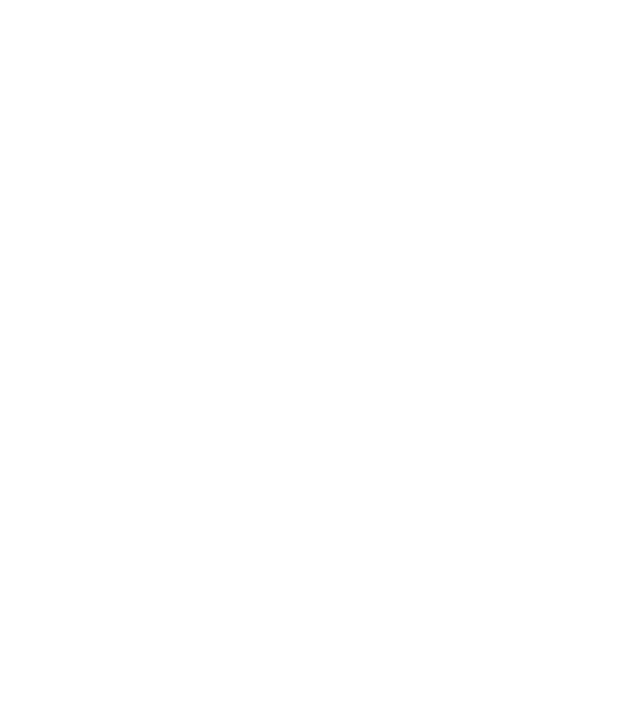
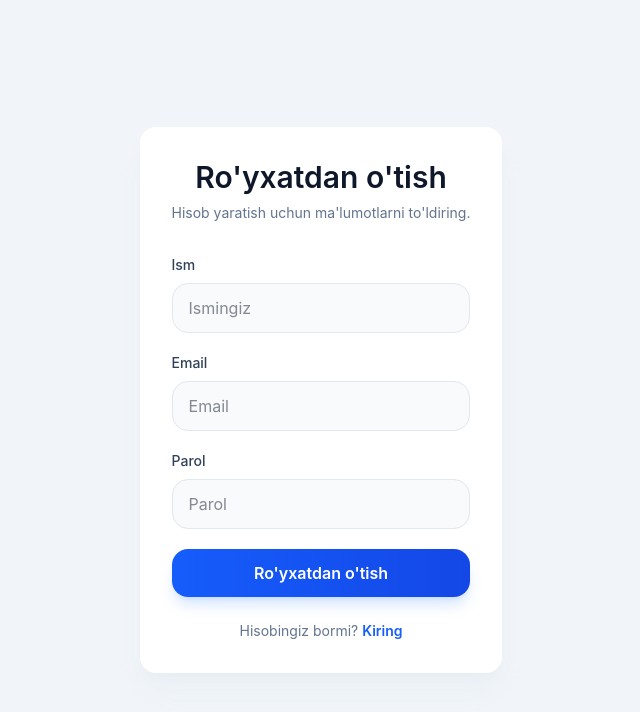
Before and after one commit to gafurovna4-create/LMS-project, a React (Vite) app: page /register in a window 1280 px wide. Before the commit this address had no page. Shown: the top 712 px of the page, without its empty margins (319-959 px from the left). Built offline with nearby package versions, Linux system fonts and the light colour scheme.

Commit message:
register qoshildi

```diff
--- a/package.json
+++ b/package.json
@@ -11,6 +11,7 @@
   },
   "dependencies": {
     "@tailwindcss/vite": "^4.3.2",
+    "axios": "^1.18.1",
     "lucide-react": "^1.23.0",
     "react": "^19.2.7",
     "react-dom": "^19.2.7",
--- a/src/App.jsx
+++ b/src/App.jsx
@@ -2,6 +2,7 @@
 import { Route, Routes } from 'react-router-dom'
 import AuthLayout from './layouts/AuthLayout'
 import Login from './pages/auth/Login'
+import RegisterPage from './pages/auth/Register'
 import DashboardLayout from './layouts/DashboardLayout'
 import Dashboard from './pages/dashboard/Dashboard'
 import Courses from './pages/dashboard/Courses'
@@ -9,17 +10,22 @@
 import MyLearning from './pages/dashboard/MyLearning'
 import Profile from './pages/dashboard/Profile'
 import Settings from './pages/dashboard/Settings'
+import ProtectedRoute from './routes/ProtectedRoute'
+
 
 
 const App = () => {
   return (
     <>
-     <Routes>
+      <Routes>
         <Route element={<AuthLayout />}>
           <Route path="login" element={<Login />} />
+          <Route path="/register" element={<RegisterPage/>} />
         </Route>
 
-        <Route path="/" element={<DashboardLayout />}>
+        <Route path="/" element={<ProtectedRoute>
+          <DashboardLayout />
+        </ProtectedRoute>}>
           <Route path='dashboard' element={<Dashboard />} />
           <Route path='/courses' element={<Courses />} />
           <Route path='/courses/:id' element={<CoursesDetails />} />
@@ -27,8 +33,8 @@
           <Route path="/profile" element={<Profile />} />
           <Route path="/settings" element={<Settings />} />
         </Route>
-
-     </Routes>
+          <Route path='*' element={<p>Not Found 404</p>}/>
+      </Routes>
 
 
 
--- a/src/components/Header.jsx
+++ b/src/components/Header.jsx
@@ -1,8 +1,21 @@
 import React from 'react'
 import { Bell, Search } from "lucide-react";
+import { useAuth } from '../hook/useAuth';
 
 
 function Header() {
+
+  const { user, loading } = useAuth();
+  console.log(user)
+
+  if (loading) return <p>Yuklanmoqda...</p>
+
+  if (!user) {
+    return
+    <p>Siz login qilmagansiz. Iltimos, avval kiring!</p>
+  }
+
+
   return (
     <header className="h-20 bg-white border-b flex items-center justify-between px-8">
       <div className="relative">
@@ -22,13 +35,13 @@
 
         <div className="flex items-center gap-3">
           <img
-            src="https://images.unsplash.com/photo-1573496359142-b8d87734a5a2?q=80&w=200&auto=format&fit=crop"
+            src={user?.avatar}
             className="w-10 h-10 rounded-full object-cover"
             alt="avatar"
           />
           <div>
-            <h3 className="font-medium">Munira</h3>
-            <p className="text-sm text-gray-500">Frontend Student</p>
+            <h3 className="font-medium">{user?.name}</h3>
+            <p className="text-sm text-gray-500">{user?.role}</p>
           </div>
         </div>
       </div>
--- a/src/pages/auth/Login.jsx
+++ b/src/pages/auth/Login.jsx
@@ -1,37 +1,84 @@
-import { useContext } from 'react';
-import { useAuth } from '../../hook/useAuth.jsx';
+import { useContext, useState } from 'react';
+import { useAuth } from '../../hook/useAuth.js';
+import { useNavigate } from 'react-router-dom';
 
 function Login() {
-  const data = useAuth();
+  const [email, setEmail] = useState("");
+  const [password, setPassword] = useState("");
+  const [error, setError] = useState("");
+  const [submitting, setSubmitting] = useState(false);
+
+  const { login } = useAuth();
+  const navigate = useNavigate();
+
+  async function handleSubmit(e) {
+    e.preventDefault();
+    setError("");
+    setSubmitting(true);
+
+    try {
+      await login(email, password);
+      navigate("/dashboard");
+    } catch (error) {
+      setError(error.message);
+    } finally {
+      setSubmitting(false);
+    }
+  }
   return (
     <div className="w-full max-w-md rounded-2xl bg-white p-8 shadow-xl">
-      <h1 className="mb-2 text-3xl font-bold">
-        Welcome Back
-      </h1>
+      <form onSubmit={handleSubmit} className="space-y-5">
+        <div>
+          <h1 className="mb-2 text-3xl font-bold">Kirish</h1>
+          <p className="text-gray-500">Hisobingizga kirish uchun ma'lumotlarni kiriting</p>
+        </div>
 
-      <p className="mb-8 text-gray-500">
-        Login to continue learning.
-      </p>
+        <div>
+          <label htmlFor="email" className="mb-2 block text-sm font-medium text-gray-700">
+            Email
+          </label>
+          <input
+            id="email"
+            name="email"
+            type="email"
+            value={email}
+            onChange={(e) => setEmail(e.target.value)}
+            placeholder="Email"
+            className="w-full rounded-lg border border-gray-300 p-3 outline-none focus:border-blue-500"
+          />
+        </div>
 
-      <form className="space-y-5">
-        <input
-          type="email"
-          placeholder="Email"
-          className="w-full rounded-lg border p-3 outline-none focus:border-blue-500"
-        />
+        <div>
+          <label htmlFor="password" className="mb-2 block text-sm font-medium text-gray-700">
+            Parol
+          </label>
+          <input
+            id="password"
+            name="password"
+            type="password"
+            value={password}
+            onChange={(e) => setPasword(e.target.value)}
+            placeholder="Parol"
+            className="w-full rounded-lg border border-gray-300 p-3 outline-none focus:border-blue-500"
+          />
+        </div>
 
-        <input
-          type="password"
-          placeholder="Password"
-          className="w-full rounded-lg border p-3 outline-none focus:border-blue-500"
-        />
+        {error ? <p className="text-sm text-red-600">{error}</p> : null}
 
         <button
           type="submit"
-          className="w-full rounded-lg bg-blue-600 py-3 text-white hover:bg-blue-700"
+          disabled={submitting}
+          className="w-full rounded-lg bg-linear-to-r from-blue-600 to-blue-700 py-3 text-white font-semibold transition-all duration-300 hover:shadow-lg hover:from-blue-700 hover:to-blue-800 transform hover:scale-105 active:scale-95 disabled:cursor-not-allowed disabled:from-blue-300 disabled:to-blue-400 disabled:hover:scale-100"
         >
-          Login
+          {submitting ? 'Kuting...' : 'Kirish'}
         </button>
+
+        <p className="text-center text-sm text-gray-600">
+          Hisobingiz yo'qmi?{' '}
+          <a href="/register" className="text-blue-600 hover:underline">
+            Ro'yxatdan o'tish
+          </a>
+        </p>
       </form>
     </div>
   );
--- a/src/pages/auth/Register.jsx
+++ b/src/pages/auth/Register.jsx
@@ -1,11 +1,106 @@
-import React from 'react'
+import React, { useState } from 'react';
+import { useNavigate, Link } from 'react-router-dom';
+import { useAuth } from '../../hook/useAuth';
 
-const Register = () => {
+function RegisterPage() {
+  const [name, setName] = useState('');
+  const [email, setEmail] = useState('');
+  const [password, setPassword] = useState('');
+  const [error, setError] = useState('');
+  const [submitting, setSubmitting] = useState(false);
+
+  const { register } = useAuth();
+  const navigate = useNavigate();
+
+  async function handleSubmit(e) {
+    e.preventDefault();
+    setError('');
+    setSubmitting(true);
+
+    try {
+      await register(email, name, password);
+      navigate('/dashboard');
+    } catch (err) {
+      setError(err.message);
+    } finally {
+      setSubmitting(false);
+    }
+  }
+
   return (
-    <div>
+    <div className="min-h-screen flex items-center justify-center bg-slate-100 px-4 py-8">
+      <div className="w-full max-w-md rounded-2xl bg-white p-8 shadow-xl shadow-slate-200/40">
+        <div className="mb-8 text-center">
+          <h2 className="text-3xl font-semibold text-slate-900">Ro'yxatdan o'tish</h2>
+          <p className="mt-2 text-sm text-slate-500">Hisob yaratish uchun ma'lumotlarni to'ldiring.</p>
+        </div>
 
+        <form onSubmit={handleSubmit} className="space-y-5">
+          <div>
+            <label htmlFor="name" className="mb-2 block text-sm font-medium text-slate-700">
+              Ism
+            </label>
+            <input
+              id="name"
+              type="text"
+              placeholder="Ismingiz"
+              value={name}
+              onChange={(e) => setName(e.target.value)}
+              className="w-full rounded-2xl border border-slate-200 bg-slate-50 px-4 py-3 text-slate-900 outline-none transition focus:border-blue-500 focus:bg-white"
+              required
+            />
+          </div>
+
+          <div>
+            <label htmlFor="email" className="mb-2 block text-sm font-medium text-slate-700">
+              Email
+            </label>
+            <input
+              id="email"
+              type="email"
+              placeholder="Email"
+              value={email}
+              onChange={(e) => setEmail(e.target.value)}
+              className="w-full rounded-2xl border border-slate-200 bg-slate-50 px-4 py-3 text-slate-900 outline-none transition focus:border-blue-500 focus:bg-white"
+              required
+            />
+          </div>
+
+          <div>
+            <label htmlFor="password" className="mb-2 block text-sm font-medium text-slate-700">
+              Parol
+            </label>
+            <input
+              id="password"
+              type="password"
+              placeholder="Parol"
+              value={password}
+              onChange={(e) => setPassword(e.target.value)}
+              className="w-full rounded-2xl border border-slate-200 bg-slate-50 px-4 py-3 text-slate-900 outline-none transition focus:border-blue-500 focus:bg-white"
+              required
+            />
+          </div>
+
+          {error && <p className="text-sm text-red-600">{error}</p>}
+
+          <button
+            type="submit"
+            disabled={submitting}
+            className="w-full rounded-2xl bg-linear-to-r from-blue-600 to-blue-700 px-5 py-3 text-base font-semibold text-white shadow-lg shadow-blue-500/20 transition hover:scale-[1.01] disabled:cursor-not-allowed disabled:opacity-60"
+          >
+            {submitting ? 'Kutilmoqda...' : "Ro'yxatdan o'tish"}
+          </button>
+        </form>
+
+        <p className="mt-6 text-center text-sm text-slate-500">
+          Hisobingiz bormi?{' '}
+          <Link to="/login" className="font-semibold text-blue-600 hover:text-blue-700">
+            Kiring
+          </Link>
+        </p>
+      </div>
     </div>
-  )
+  );
 }
 
-export default Register
+export default RegisterPage;
--- a/src/pages/dashboard/Dashboard.jsx
+++ b/src/pages/dashboard/Dashboard.jsx
@@ -1,9 +1,24 @@
+
 import React from 'react'
+import { useAuth } from '../../hook/useAuth'
+import { useLocation, useNavigate } from 'react-router-dom';
 
 const Dashboard = () => {
+  const { logOut, loading } = useAuth();
+  const navigate = useNavigate();
+  const location = useLocation();
+
   return (
+
+
+
     <div>
-      Dashboard
+      <button
+        className='px-8 py-3 rounded-xl bg-linear-to-r from-red-500 to-red-600 text-white font-semibold cursor-pointer shadow-lg hover:shadow-xl hover:from-red-600 hover:to-red-700 transition-all duration-300 transform hover:scale-105 active:scale-95'
+        onClick={() => logOut()}
+      >
+        Logout
+      </button>
     </div>
   )
 }
--- /dev/null
+++ b/src/pages/dashboard/Users.jsx
@@ -0,0 +1,11 @@
+import React from 'react'
+
+const Users = () => {
+  return (
+    <div>
+
+    </div>
+  )
+}
+
+export default Users
--- /dev/null
+++ b/src/routes/ProtectedRoute.jsx
@@ -0,0 +1,16 @@
+import React from 'react'
+import { useAuth } from '../hook/useAuth'
+import { Navigate, useLocation } from 'react-router-dom';
+
+const ProtectedRoute = ({ children }) => {
+  const { token } = useAuth();
+  const location = useLocation();
+
+  if (!token) {
+    return <Navigate to="/login" state={{ from: location }} replace />;
+  }
+
+  return children;
+}
+
+export default ProtectedRoute
```
Also changed, not shown: src/api/apiAuth.js (+17 -14 lines), src/context/AuthContext.jsx (+17 -2 lines), src/hook/useAuth.js (renamed from src/hook/useAuth.jsx), src/layouts/DashboardLayout.jsx (indentation only), 1 other file (tests, documents, lock files or other folders).
